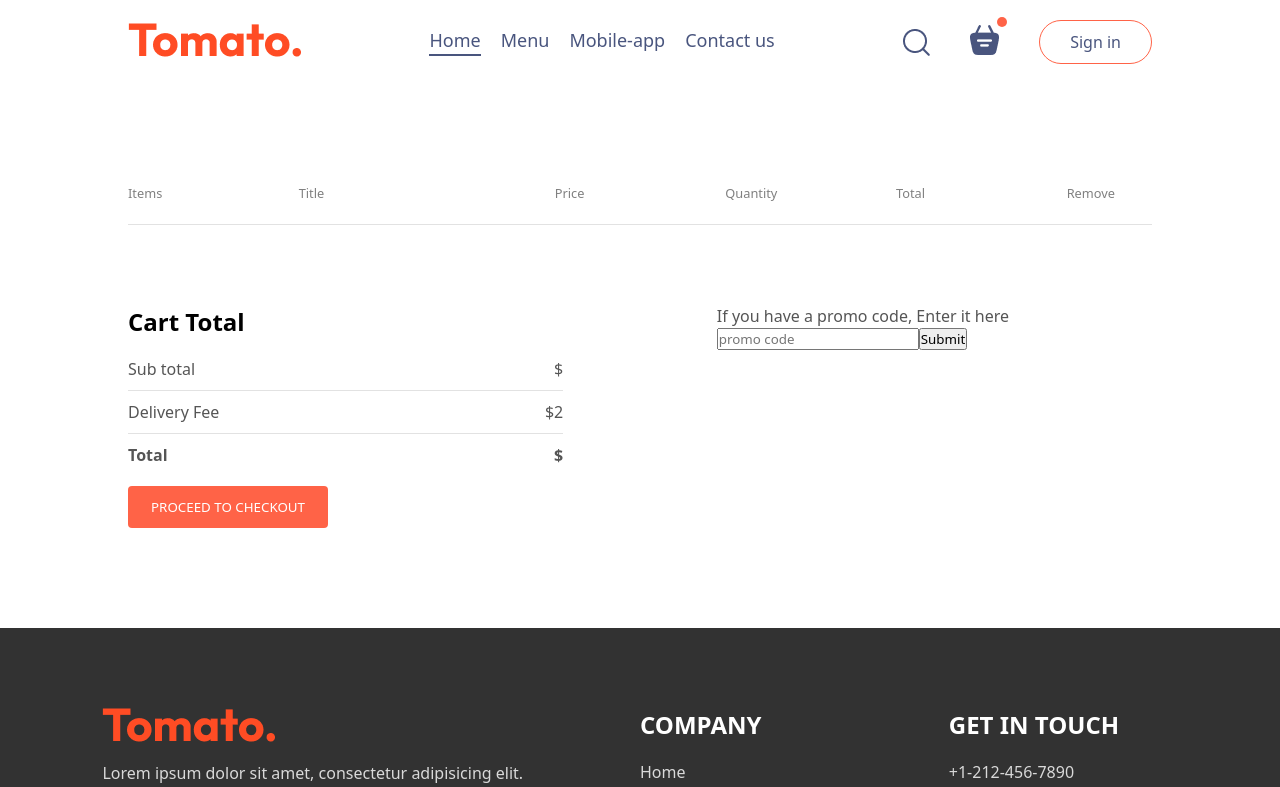
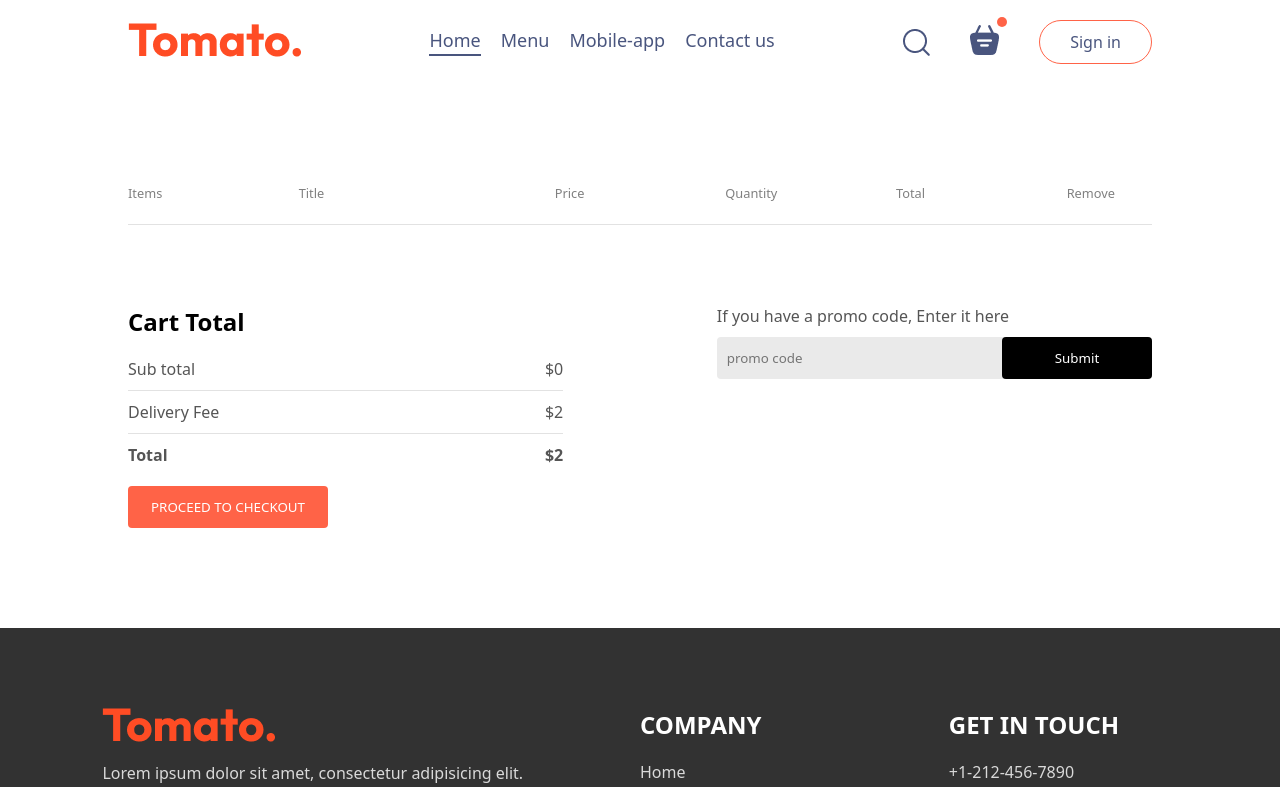
Before and after one commit to PrabinKumarNayak/Project, a React (Vite) app in the folder frontend/: page /cart in a window 1280 px wide. Shown: the top 787 px of the page. Built offline with nearby package versions, Linux system fonts and the light colour scheme.

Commit message:
food app react

```diff
--- a/frontend/src/Pages/Cart/Cart.css
+++ b/frontend/src/Pages/Cart/Cart.css
@@ -58,3 +58,33 @@
   .cart-promocode p {
     color: #555;
   }
+.cart-promocode-input{
+  margin-top: 10px;
+  display: flex;
+  justify-content: space-between;
+  align-items: center;
+  background-color: #eaeaea;
+  border-radius: 4px;
+}
+.cart-promocode-input input{
+  background: transparent;
+  outline: none;
+  border: none;
+  padding-left: 10px;
+}
+.cart-promocode-input button{
+  width: max(10vw,150px);
+  padding: 12px 5px;
+  background-color: black;
+  border: none;
+  color: white;
+  border-radius: 4px;
+}
+@media (max-width:750px) {
+  .cart-bottom{
+    flex-direction: column-reverse;
+  }
+  .cart-promocode{
+    justify-content: start;
+  }
+}
--- a/frontend/src/Pages/Cart/Cart.jsx
+++ b/frontend/src/Pages/Cart/Cart.jsx
@@ -40,7 +40,7 @@ export default function Cart() {
             <div>
                 <div className="cart-total-details">
                     <p>Sub total</p>
-                    <p>${}</p>
+                    <p>${getTotalCartAmount()}</p>
                 </div>
                 <hr />
                 <div className="cart-total-details">
@@ -50,7 +50,7 @@ export default function Cart() {
                 <hr />
                 <div className="cart-total-details">
                     <b>Total</b>
-                    <b>${}</b>
+                    <b>${getTotalCartAmount()+2}</b>
                 </div>
             </div>
             <button>PROCEED TO CHECKOUT</button>
--- a/frontend/src/context/StoreContext.jsx
+++ b/frontend/src/context/StoreContext.jsx
@@ -18,16 +18,26 @@ const StoreContextProvider = (props) => {
     const removeFromCart = (itemId) =>{
         setCartItems((prev)=>({...prev,[itemId]:prev[itemId]-1}))
     }
+    const getTotalCartAmount = () => {
+        let totalAmount = 0;
+        for (const item in cartItems) {
+          if (cartItems[item] > 0) {
+            let itemInfo = food_list.find((product) => product._id === item);
+            totalAmount += itemInfo.price * cartItems[item];
+          }
+        }
+        return totalAmount;
+      };
+
     const contextValue = {
         food_list,
         cartItems,
         setCartItems,
         addToCart,
-        removeFromCart
+        removeFromCart,
+        getTotalCartAmount
     }
-    useEffect(()=>{
-        console.log(cartItems);
-    },[cartItems])
+
     return(
         <StoreContext.Provider value = {contextValue}>
             {props.children}
```
